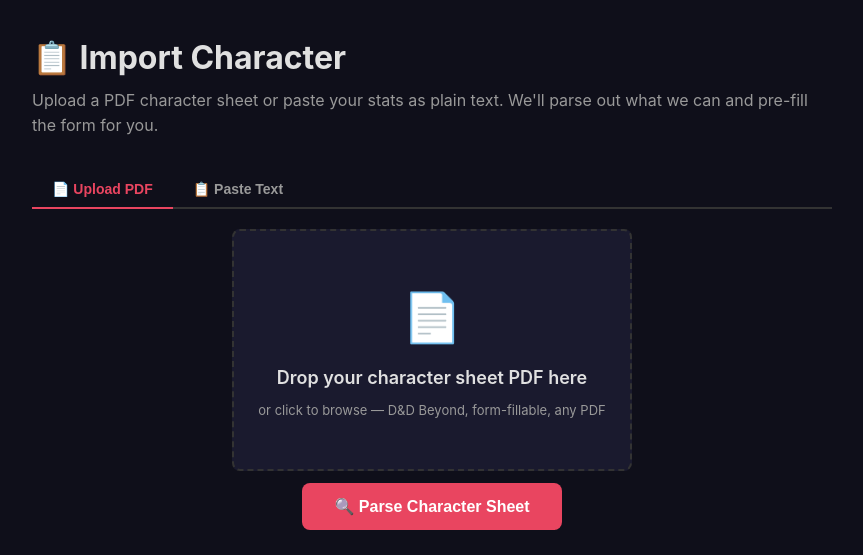
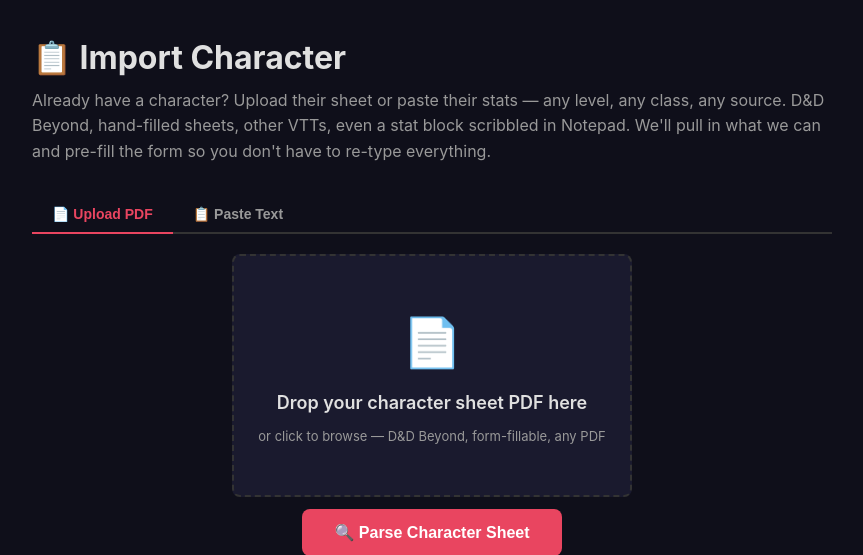
Before and after one commit to scythelb-web/critforge, a FastAPI app: page /characters/import in a window 1280 px wide. Shown: the part 59-614 px from the top of the page, without its empty margins (208-1071 px from the left). Run offline with FastAPI, Linux system fonts and the light colour scheme; some libraries are stand-ins or nearby versions.

Commit message:
copy: clarify import works with any source — hand-filled, D&D Beyond, other VTTs
- Import page: explicit about any level, class, source, even Notepad stat blocks
- Landing page: 'Bring characters from anywhere'
- Keep 'Review Imported Character' heading on review step

```diff
--- a/app/templates/character_import.html
+++ b/app/templates/character_import.html
@@ -7,7 +7,7 @@
     {% if not pre_fill %}
     <!-- ═══ STEP 1: Upload or Paste ═══ -->
     <h1>📋 Import Character</h1>
-    <p class="subtitle">Upload a PDF character sheet or paste your stats as plain text. We'll parse out what we can and pre-fill the form for you.</p>
+    <p class="subtitle">Already have a character? Upload their sheet or paste their stats — any level, any class, any source. D&amp;D Beyond, hand-filled sheets, other VTTs, even a stat block scribbled in Notepad. We'll pull in what we can and pre-fill the form so you don't have to re-type everything.</p>
 
     {% if error %}
     <div class="alert alert-error">{{ error }}</div>
@@ -60,7 +60,6 @@
     {% else %}
     <!-- ═══ STEP 2: Review & Create ═══ -->
     <h1>✅ Review Imported Character</h1>
-
     {% if pre_fill.parse_confidence > 0 %}
     <div class="confidence-bar">
         <div class="confidence-label">
--- a/app/templates/index.html
+++ b/app/templates/index.html
@@ -6,7 +6,7 @@
     <h1>🎲 Your D&D Table, Your Rules</h1>
     <p class="hero-sub">
         Custom classes, custom races, built-in video chat, and a full virtual tabletop.
-        No Discord required. No missing classes. Just you and your party.
+        No Discord required. No missing classes. Bring characters from anywhere — D&amp;D Beyond, hand-filled sheets, other VTTs, or build fresh.
     </p>
     <div class="hero-actions">
         <a href="/campaigns/create" class="btn btn-primary btn-lg">Start a Campaign</a>
```
